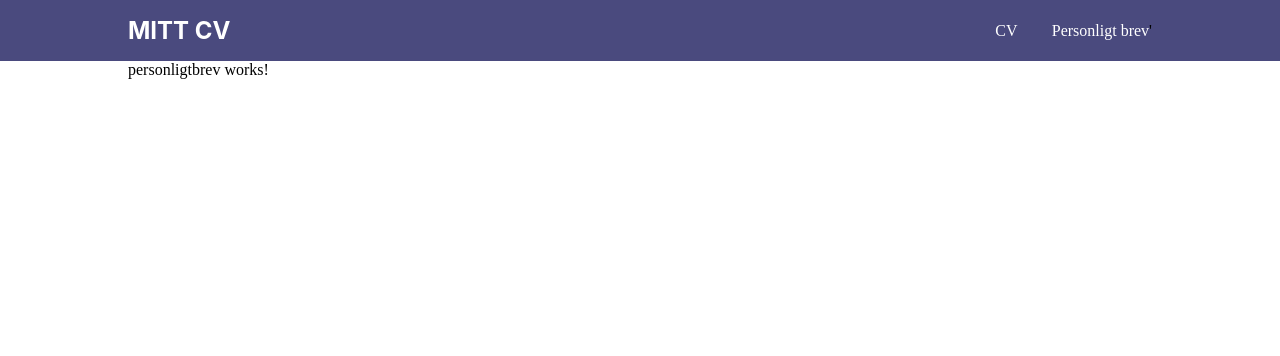
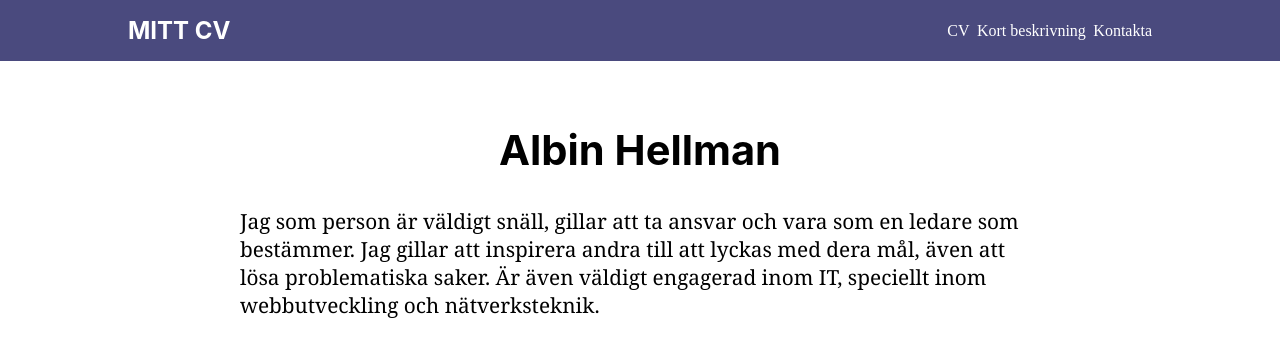
Before and after one commit to AlbinHellman/JavaScript3-Inl-mningsuppgift2, an Angular app in the folder Uppgift2/Uppgift2/: page /personligtbrev in a window 1280 px wide. Shown: the top 356 px of the page. Built offline with nearby package versions, Linux system fonts and the light colour scheme.

Commit message:
JavaScript3-Inlämningsuppgift2

```diff
--- a/Uppgift2/Uppgift2/src/app/app-routing.module.ts
+++ b/Uppgift2/Uppgift2/src/app/app-routing.module.ts
@@ -2,10 +2,12 @@ import { NgModule } from '@angular/core';
 import { RouterModule, Routes } from '@angular/router';
 import { PersonligtbrevComponent } from './views/personligtbrev/personligtbrev.component';
 import { CvComponent } from './views/cv/cv.component';
+import { KontaktaComponent } from './views/kontakta/kontakta.component';
 
 const routes: Routes = [
   { path: '', component: CvComponent },
-  { path: 'personligtbrev', component: PersonligtbrevComponent }
+  { path: 'personligtbrev', component: PersonligtbrevComponent },
+  { path: 'kontakta', component: KontaktaComponent }
 ];
 
 @NgModule({
--- a/Uppgift2/Uppgift2/src/app/components/navbar/navbar.component.css
+++ b/Uppgift2/Uppgift2/src/app/components/navbar/navbar.component.css
@@ -32,10 +32,3 @@ a {
 a:hover {
     color: rgb(168, 162, 162);
 }
-
-
-
-.flytta {
-    position: relative;
-    left: 3rem;
-}
--- a/Uppgift2/Uppgift2/src/app/components/navbar/navbar.component.html
+++ b/Uppgift2/Uppgift2/src/app/components/navbar/navbar.component.html
@@ -14,8 +14,15 @@
             </li>
 
             <li>
-                <a routerLink="/personligtbrev">Personligt brev</a>'
+                <a routerLink="/personligtbrev">Kort beskrivning</a>
 
+
+            </li>
+            <li>
+                <div class="kontakta">
+                <a routerLink="/kontakta">Kontakta</a>
+
+                </div>
             </li>
 
 
--- a/Uppgift2/Uppgift2/src/app/views/cv/cv.component.html
+++ b/Uppgift2/Uppgift2/src/app/views/cv/cv.component.html
@@ -11,16 +11,16 @@
 
 <div class="text1">
     <p>Hejsan! Jag heter Albin Hellman, är 19 år gammal och bor i Enköping.
-        Mina främsta kompetenser är att jag
+        Mina främsta kompetenser är att jag kan en hel del om html och css, även lite om JavaScript.
         Jag läser just nu mitt första år på Yrkeshögskolan till Frontendutvecklare.
         Mina erfarenheter är framförallt att arbeta inom installation/servicearbeten.
-        Mina personliga egenskaper är att jag är disciplinerad, målinriktad och stresstålig.
+        Mina personliga egenskaper är att jag är disciplinerad, har tålamod, målinriktad och stresstålig.
     </p>
 </div>
 
 <div class="mål">
     <p>Mina mål är framförallt att kunna JavaScripts olika bibliotek så flytande som möjligt. Samt att kunna
-        öka min sociala kompetens
+        öka min sociala kompetens genom att arbeta med i team.
     </p>
 </div>
 
--- /dev/null
+++ b/Uppgift2/Uppgift2/src/app/views/kontakta/kontakta.component.css
@@ -0,0 +1,3 @@
+input.ng-touched.ng-invalid {
+    border:1px solid red;
+}
--- /dev/null
+++ b/Uppgift2/Uppgift2/src/app/views/kontakta/kontakta.component.html
@@ -0,0 +1,15 @@
+
+<div class="container">
+    <form name="form" #f="ngForm" novalidate>
+        <div class="form-group">
+            <label for="firstName">Förnamn</label>
+            <input type="text" class="form-control" [(ngModel)]="model.firstName" #firstName=""
+            name="firstName" required />
+            <div class="invalid-feedback">
+                <div>Du måste välja ett förnamn</div>
+            </div>
+
+        </div>
+        <button type="submit" class="btn btn-primary">Submit</button>
+    </form>
+</div>
--- /dev/null
+++ b/Uppgift2/Uppgift2/src/app/views/kontakta/kontakta.component.ts
@@ -0,0 +1,16 @@
+import { Component, OnInit } from '@angular/core';
+
+@Component({
+  selector: 'app-kontakta',
+  templateUrl: './kontakta.component.html',
+  styleUrls: ['./kontakta.component.css']
+})
+export class KontaktaComponent implements OnInit {
+model:any = {}
+
+  constructor() { }
+
+  ngOnInit(): void {
+  }
+
+}
--- a/Uppgift2/Uppgift2/src/app/views/personligtbrev/personligtbrev.component.css
+++ b/Uppgift2/Uppgift2/src/app/views/personligtbrev/personligtbrev.component.css
@@ -0,0 +1,14 @@
+.centrera {
+    margin: 0 auto;
+    width: 50rem;
+    padding-top: 4rem;
+    font-family: Georgia, 'Times New Roman', Times, serif;
+    font-size: 1.3rem;
+}
+
+.centrera h1 {
+    text-align: center;
+    margin-bottom: 2rem;
+    font-family: -apple-system, BlinkMacSystemFont, 'Segoe UI', Roboto, Oxygen, Ubuntu, Cantarell, 'Open Sans', 'Helvetica Neue', sans-serif;
+
+}
--- a/Uppgift2/Uppgift2/src/app/views/personligtbrev/personligtbrev.component.html
+++ b/Uppgift2/Uppgift2/src/app/views/personligtbrev/personligtbrev.component.html
@@ -1 +1,7 @@
-<p>personligtbrev works!</p>
+<div class="centrera">
+    <h1>Albin Hellman</h1>
+<p>Jag som person är väldigt snäll, gillar att ta ansvar och vara som en ledare som bestämmer. Jag
+    gillar att inspirera andra till att lyckas med dera mål, även att lösa problematiska saker. Är även väldigt engagerad inom IT,
+    speciellt inom webbutveckling och nätverksteknik.
+</p>
+</div>
```
Also changed, not shown: Uppgift2/Uppgift2/src/app/app.module.ts (+5 -2 lines), 1 other file (tests, documents, lock files or other folders).
